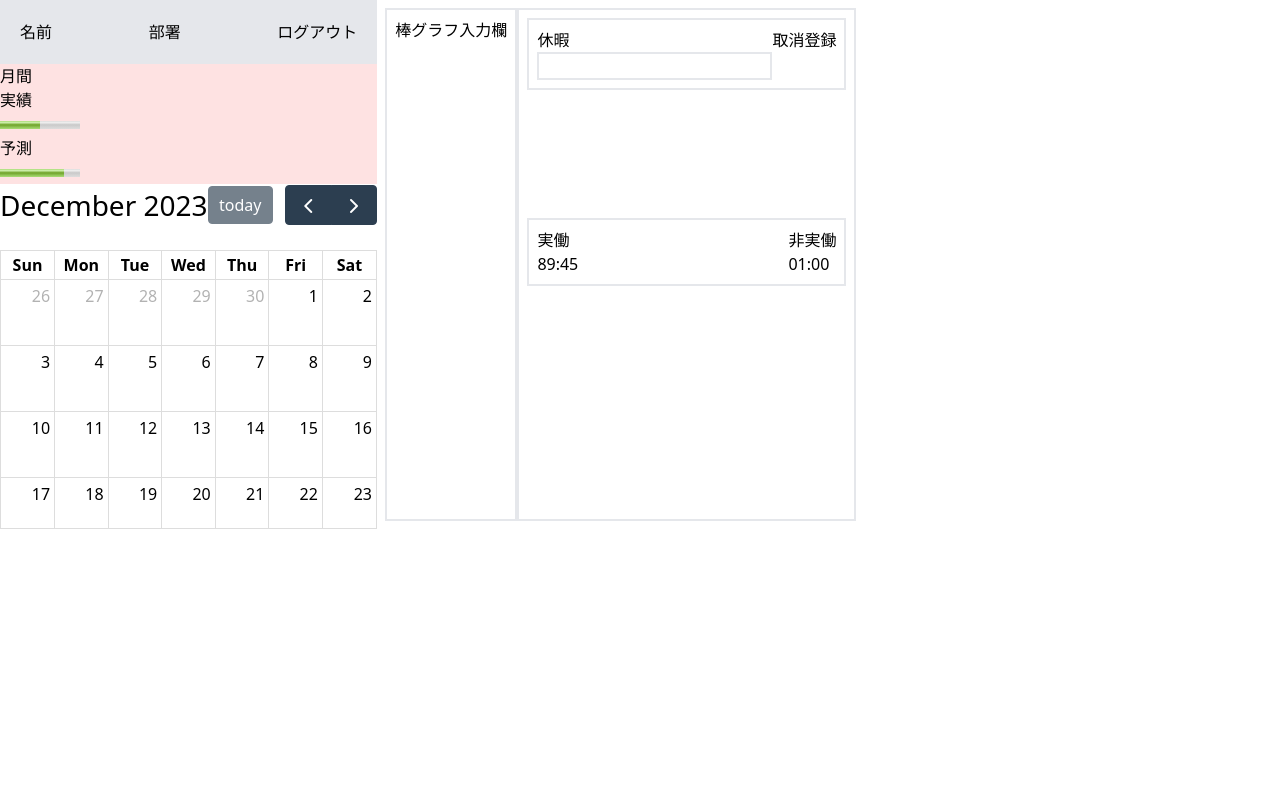
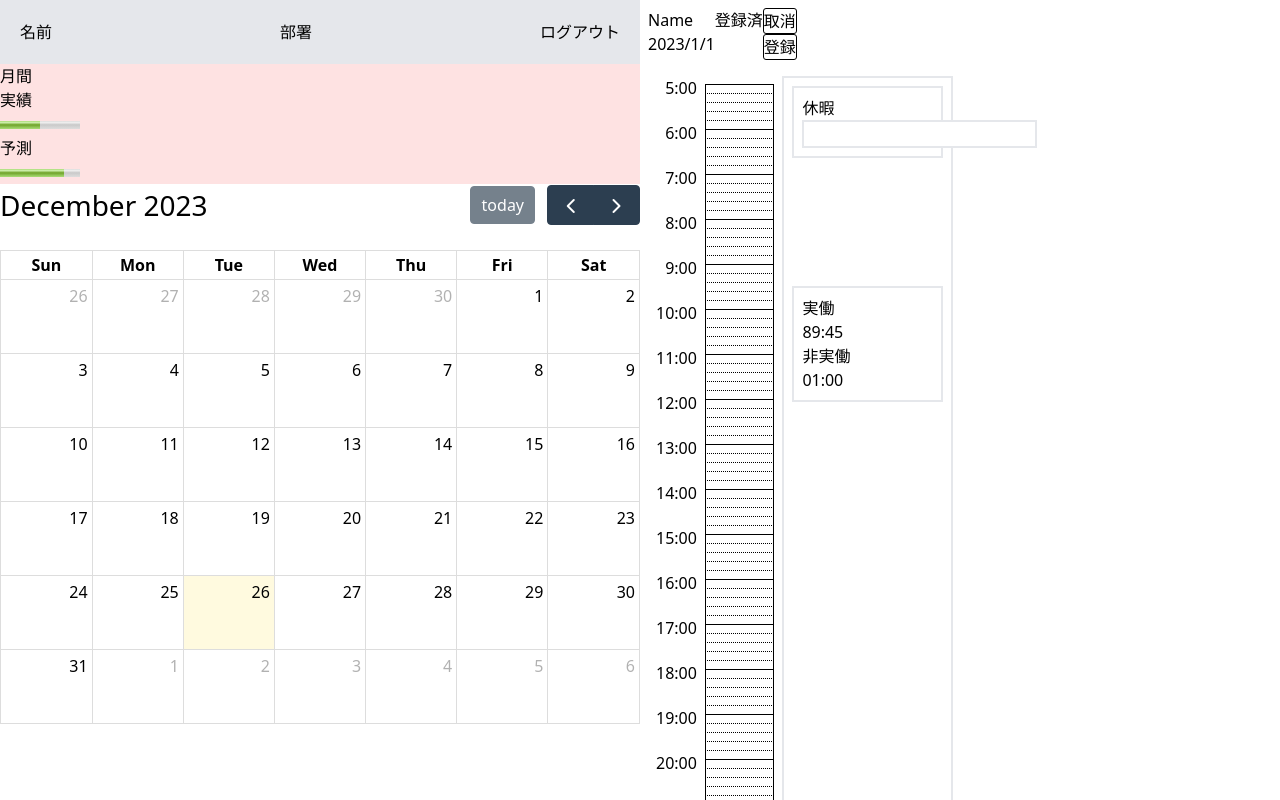
Before and after one commit to yusuketake/kintarou-kai, a Next.js app in the folder frontend/: page / in a window 1280 px wide. Shown: the top 800 px of the page. Built offline with nearby package versions, Linux system fonts and the light colour scheme.

Commit message:
大枠更新1/1

```diff
--- a/frontend/src/app/page.tsx
+++ b/frontend/src/app/page.tsx
@@ -1,37 +1,62 @@
 import Header from "./header";
 import Totalbar from "./totalbar";
-import Calendar from "./calendar";
+import DisplayCalendar from "./calendar";
+import Bar from "./bar";
 
 export default function Home() {
   return (
     <div>
-      <div className="flex">
+      <div className="w-full h-screen flex">
+        <div className="w-1/2 flex-none">
+          <div className="">
+            <Header />
+          </div>
+          <div className="">
+            <Totalbar />
+          </div>
+          <div className="">
+            <DisplayCalendar />
+          </div>
+        </div>
+        <div>
+          <div className="p-2 w-full flex">
             <div>
               <div>
-            <Header />
+                <span>Name</span>
               </div>
               <div>
-            <Totalbar />
+                <span>2023/1/1</span>
+              </div>
             </div>
             <div>
-            <Calendar />
+              <span>登録済</span>
+            </div>
+            <div>
+              <div>
+                <button>取消</button>
+              </div>
+              <div>
+                <button>登録</button>
               </div>
             </div>
-
-        <div className="flex p-2">
-          <div className="border-solid border-2 p-2">棒グラフ入力欄</div>
-          <div className="border-solid border-2 p-2">
-            <div className="border-solid border-2 p-2 mb-32 flex justify-between">
+          </div>
+          <div className="p-2 w-1/2 flex w-full">
+            <div className="p-2 w-1/8 timeBar-container">
+              <Bar classname={"timeBar"} />
+            </div>
+            <div className="p-2 w-1/4">
+              <Bar classname={"bar"} />
+            </div>
+            <div className="border-solid border-2 p-2 w-1/2">
+              <div className="border-solid border-2 p-2 mb-32 justify-between">
                 <div>
                   <div>休暇</div>
                   <div>
                     <input type="text" className="border-inherit border-2" />
                   </div>
                 </div>
-              <div>取消</div>
-              <div>登録</div>
               </div>
-            <div className="border-solid border-2 p-2 flex justify-between">
+              <div className="border-solid border-2 p-2 justify-between">
                 <div>
                   <div>実働</div>
                   <div>89:45</div>
@@ -45,5 +70,6 @@ export default function Home() {
           </div>
         </div>
       </div>
+    </div>
   );
 }
--- a/frontend/src/app/style.css
+++ b/frontend/src/app/style.css
@@ -7,3 +7,46 @@
   width: 100%;
   color: red;
 }
+
+/* barコンポーネント */
+.bar {
+  border: 0.8px;
+  border-style: dotted solid none;
+  /* padding: 5px 10px; */
+  height: 10px;
+  margin: 0 0 -1px;
+  /* 線が重複して太くなるのを消すため */
+}
+
+.bar:first-of-type {
+  border-style: solid solid none solid;
+}
+
+.bar:last-of-type {
+  border-style: dotted solid solid solid;
+}
+
+.bar:nth-child(5n) {
+  border-style: dotted solid solid solid;
+}
+
+.timeBar {
+  border: none;
+  /* padding: 5px 10px; */
+  height: 10px;
+  margin: 0 0 -1px;
+}
+
+.timeBar-container {
+  padding-top: 0;
+  padding-right: 0;
+}
+
+.timeBar.text {
+  text-align: right;
+}
+
+button {
+  border: solid 1px;
+  border-radius: 3px;
+}
--- a/frontend/src/app/styles_dist.css
+++ b/frontend/src/app/styles_dist.css
@@ -544,14 +544,6 @@ video {
   --tw-backdrop-sepia:  ;
 }
 
-.m-2 {
-  margin: 0.5rem;
-}
-
-.mb-10 {
-  margin-bottom: 2.5rem;
-}
-
 .mb-32 {
   margin-bottom: 8rem;
 }
@@ -560,31 +552,20 @@ video {
   display: flex;
 }
 
-.table {
-  display: table;
+.h-screen {
+  height: 100vh;
 }
 
-.aspect-auto {
-  aspect-ratio: auto;
+.w-1\/2 {
+  width: 50%;
 }
 
-.basis-0 {
-  flex-basis: 0px;
+.w-full {
+  width: 100%;
 }
 
-.columns-1 {
-  -moz-columns: 1;
-       columns: 1;
-}
-
-.columns-2 {
-  -moz-columns: 2;
-       columns: 2;
-}
-
-.columns-3 {
-  -moz-columns: 3;
-       columns: 3;
+.flex-none {
+  flex: none;
 }
 
 .justify-between {
@@ -613,24 +594,12 @@ video {
   background-color: rgb(254 226 226 / var(--tw-bg-opacity));
 }
 
+.p-2 {
+  padding: 0.5rem;
+}
+
 .p-5 {
   padding: 1.25rem;
-}
-
-.p-0 {
-  padding: 0px;
-}
-
-.p-1 {
-  padding: 0.25rem;
-}
-
-.p-32 {
-  padding: 8rem;
-}
-
-.p-2 {
-  padding: 0.5rem;
 }
 
 #header {
@@ -638,3 +607,8 @@ video {
   width: 100%;
   color: red;
 }
+
+.bar {
+  border: 1px solid;
+  padding: 5px 10px;
+}
```
Lines whose indentation alone changed are shown as unchanged.
